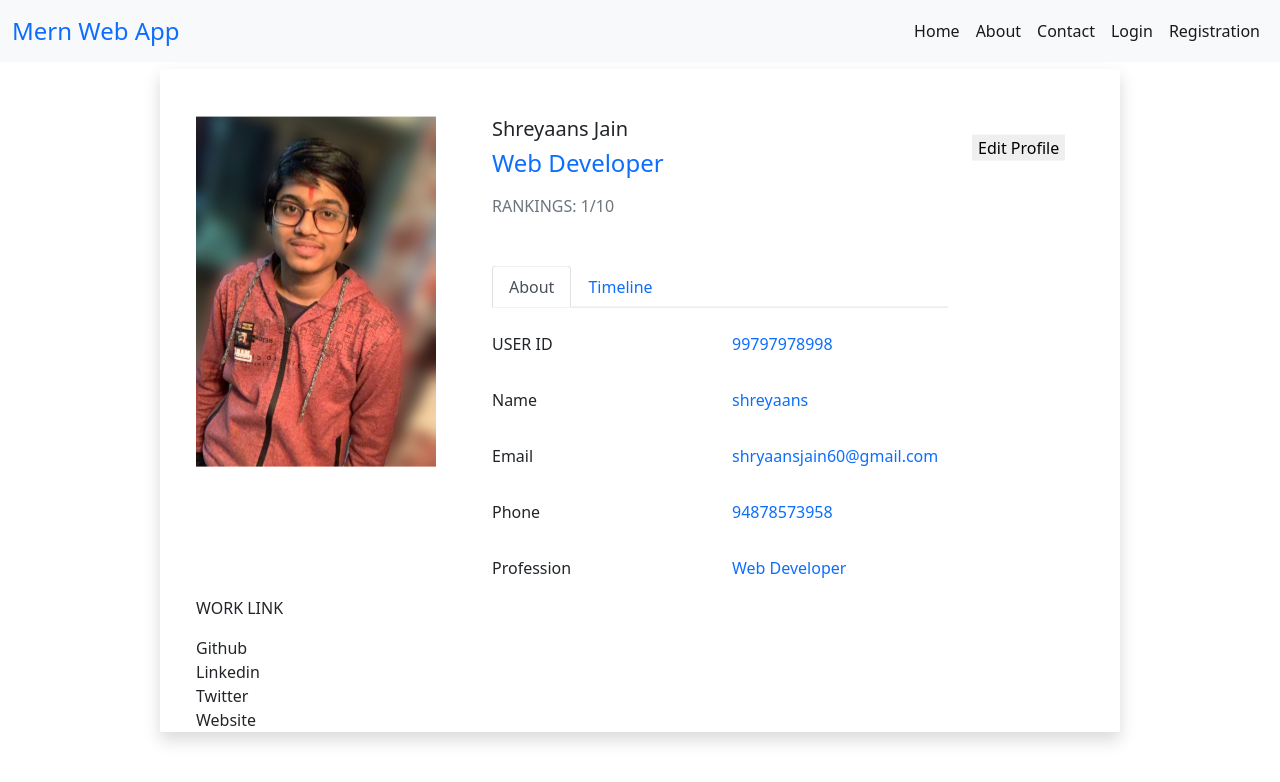
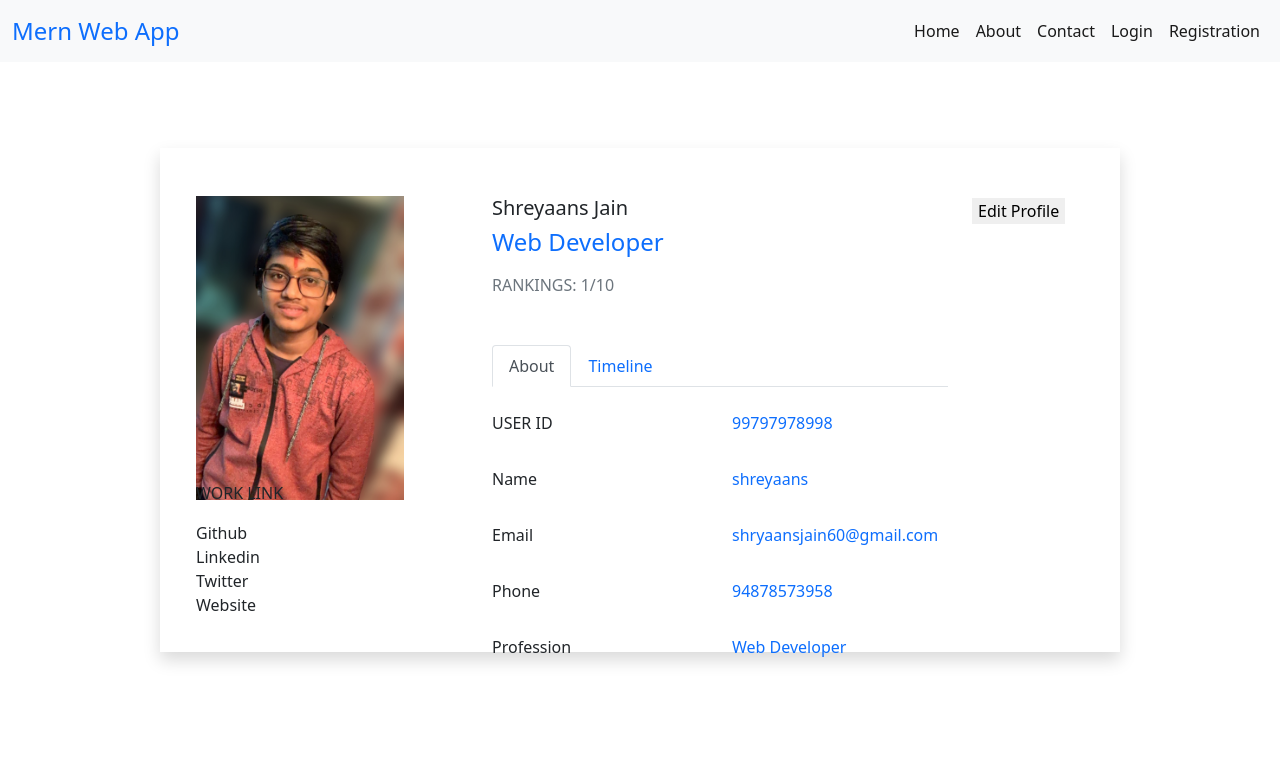
Before and after one commit to shreyaansjain06/User-Portal, a React (Create React App) app in the folder client/: page /about in a window 1280 px wide. Shown: the top 782 px of the page. Built offline with nearby package versions, Linux system fonts and the light colour scheme.

Commit message:
Update css

```diff
--- a/client/src/App.css
+++ b/client/src/App.css
@@ -8,7 +8,7 @@
   width: 29%;
 }
 .second_box{
-  margin-top: 8rem;
+  margin-top: 4rem;
   width: 65%;
 }
 .w_50{
@@ -21,9 +21,11 @@
 .contact_textarea{
   font-size: 22px;
 }
-
+.h-63{
+  height: 63%;
+}
 .profile img{
-  width: 15rem;
+  width: 13rem;
 }
 .edit{
   position: absolute;
@@ -33,3 +35,26 @@
 .edit input{
   border: 0;
 }
+.about_details{
+  position: absolute;
+  top:51%;
+}
+.work_top{
+  position: absolute;
+  top:66%
+}
+.Error_header{
+  font-size: 13rem;
+  color: rgb(224, 224, 224);
+}
+.Error_description{
+  font-size: 1.4rem;
+}
+.left_side{
+  background-color: rgb(163, 226, 255);
+  height: 100vh;
+}
+.desc{
+  font-weight: bold;
+  font-size: 4rem;
+}
```
